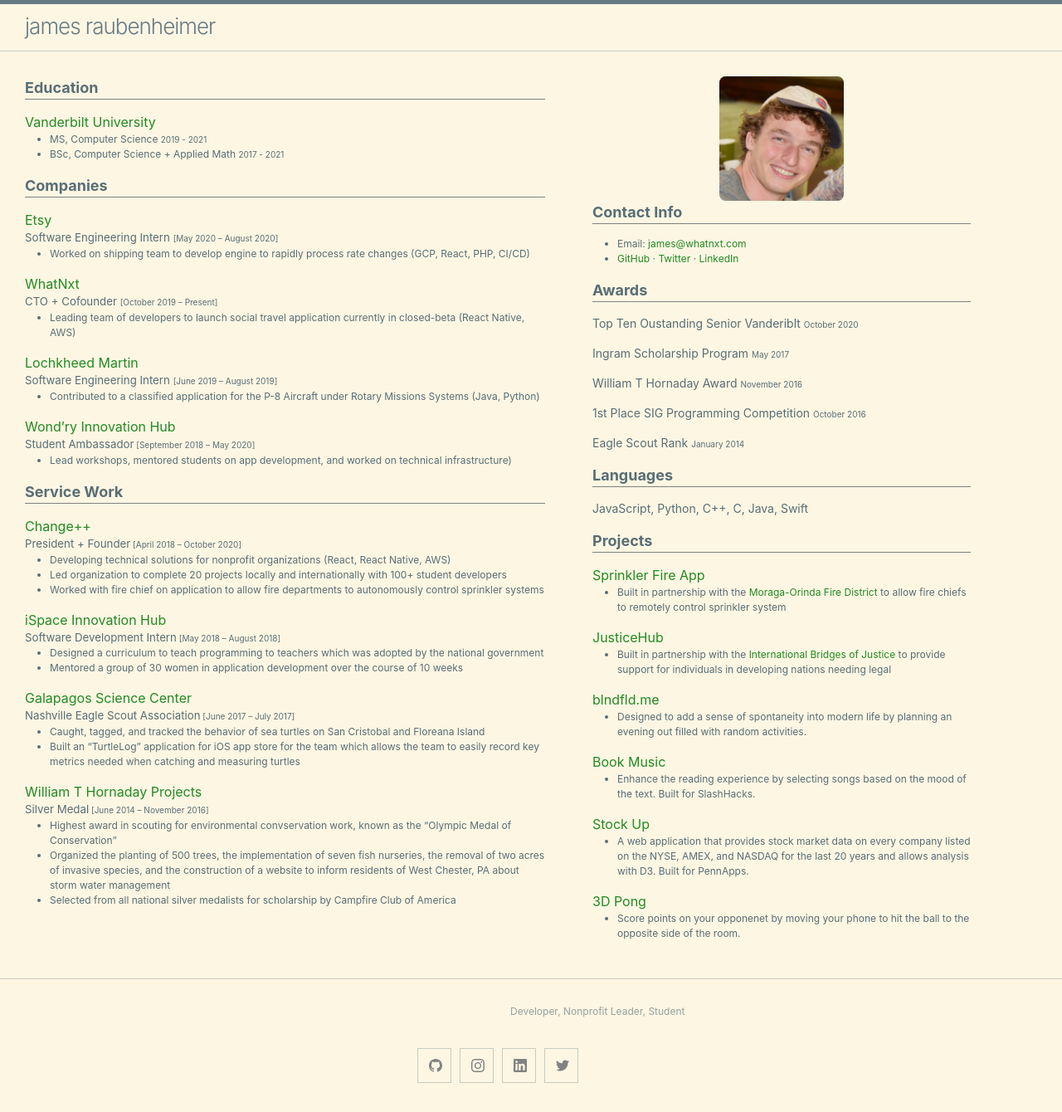
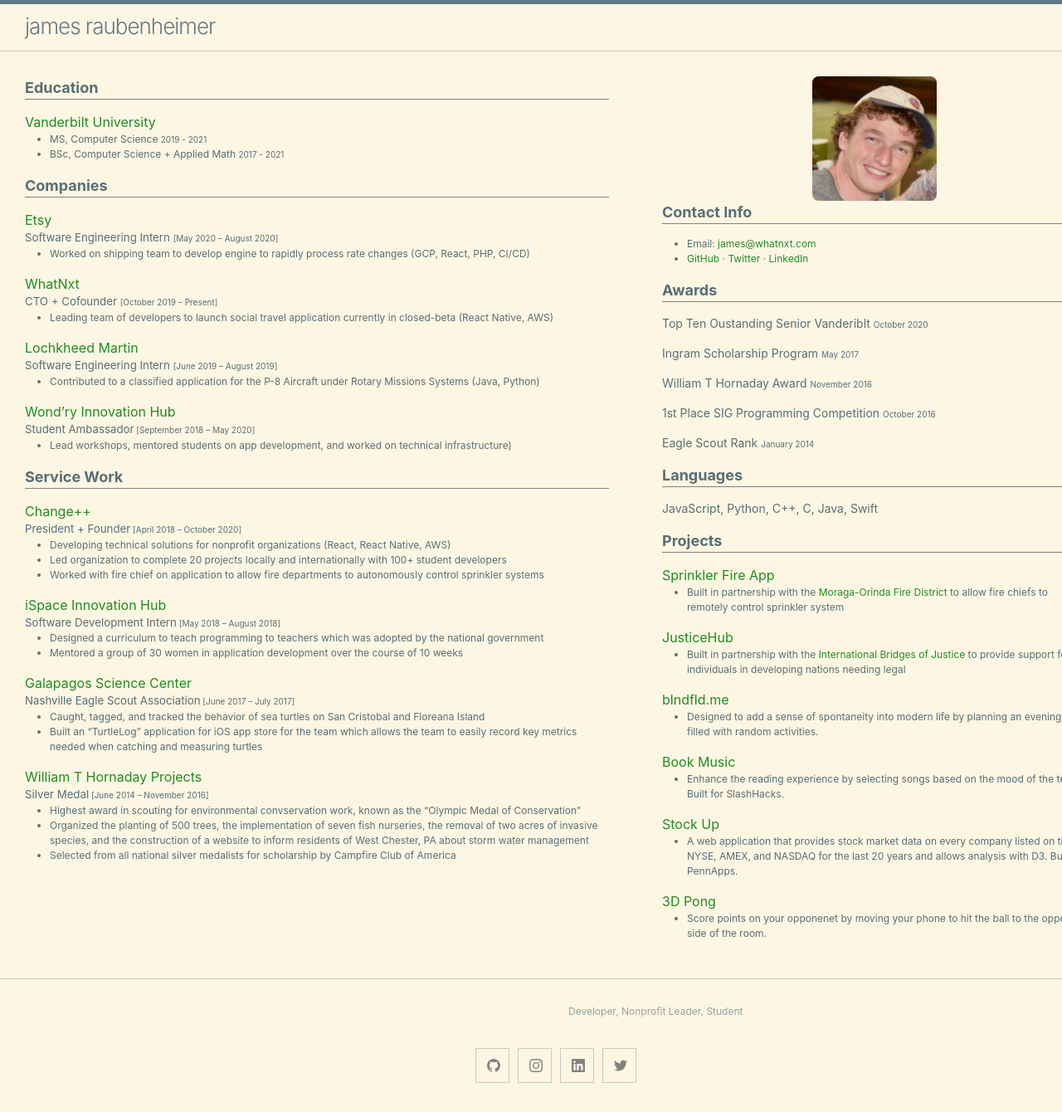
Before and after one commit to jamzrob/jamzrob.com, a Jekyll site: the page built from index.md, in a window 1280 px wide. Shown: the whole page at 83% size. Built offline with Jekyll 4.4.1, drawn with Linux system fonts in a browser that asks for light colours.

Commit message:
margins on side

```diff
--- a/_sass/minima/custom-styles.scss
+++ b/_sass/minima/custom-styles.scss
@@ -61,3 +61,8 @@ h5 {
   width: 150px;
   border-radius: 5%;
 }
+
+.wrapper {
+  margin-right: 0px;
+  width: 100%;
+}
--- a/_sass/minima/custom-variables.scss
+++ b/_sass/minima/custom-variables.scss
@@ -1,10 +1,10 @@
 // Placeholder to allow overriding predefined variables smoothly.
 
 // Width of the content area
-$content-width: 1200px !default;
+$content-width: 600px !default;
 
 $on-palm: 600px !default;
-$on-laptop: 800px !default;
+$on-laptop: 600px !default;
 
 $on-medium: $on-palm !default;
 $on-large: $on-laptop !default;
--- a/_sass/minima/initialize.scss
+++ b/_sass/minima/initialize.scss
@@ -17,7 +17,7 @@ $spacing-unit: 30px !default;
 $table-text-align: left !default;
 
 // Width of the content area
-$content-width: 1200px !default;
+$content-width: 1600px !default;
 
 $on-palm: 600px !default;
 $on-laptop: 1000px !default;
```
